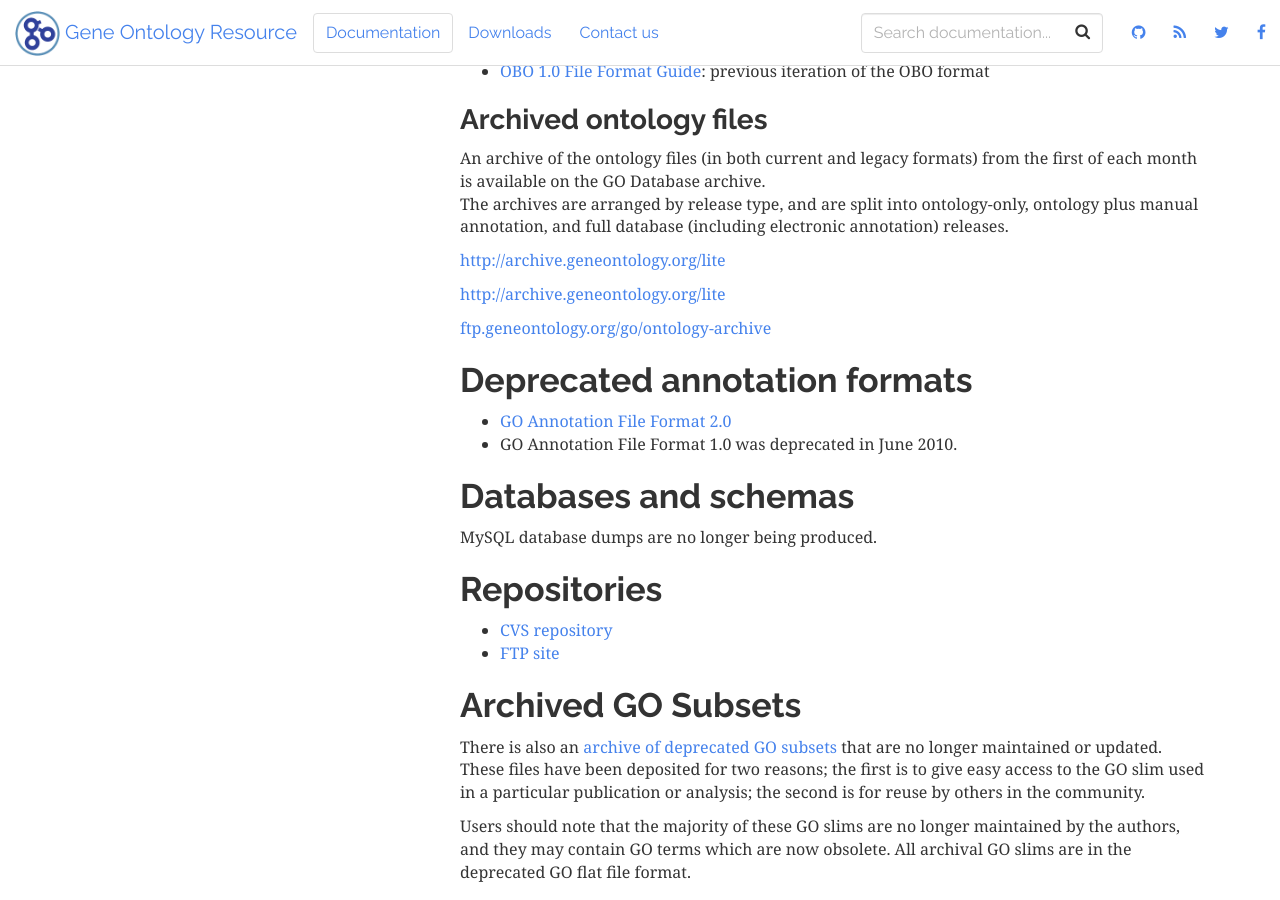
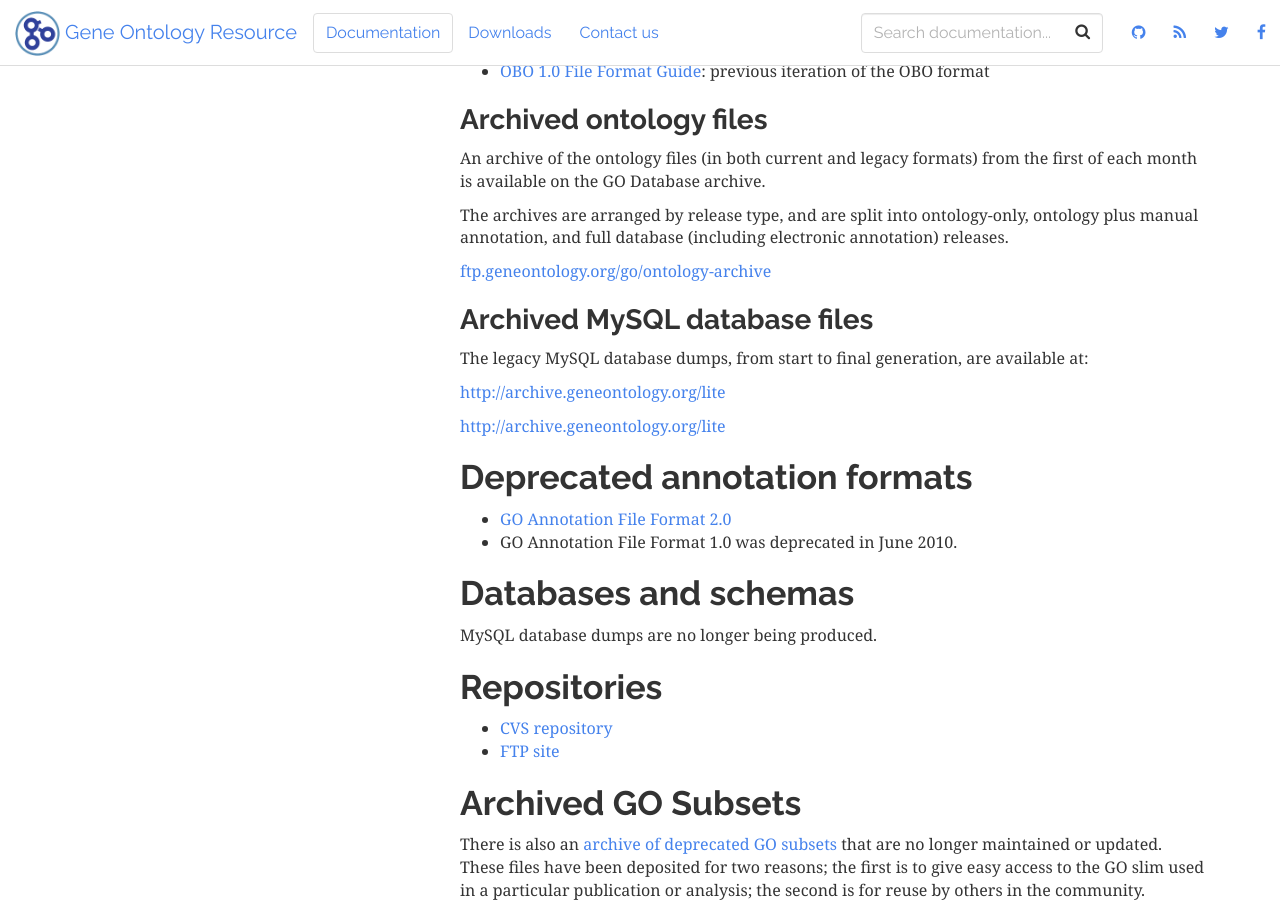
Before and after one commit to geneontology/geneontology.github.io, a Jekyll site: the page built from _docs/deprecated-products-and-formats.md, in a window 1280 px wide and 900 px high, scrolled down 699 px. Built offline with Jekyll 4.4.1, drawn with Linux system fonts in a browser that asks for light colours; nearby versions of some CDN libraries.

Commit message:
Update deprecated-products-and-formats.md

```diff
--- a/_docs/deprecated-products-and-formats.md
+++ b/_docs/deprecated-products-and-formats.md
@@ -25,13 +25,19 @@ The GO is also available in other formats. These other formats are not recommend
 ### Archived ontology files
 
 An archive of the ontology files (in both current and legacy formats) from the first of each month is available on the GO Database archive.
+
 The archives are arranged by release type, and are split into ontology-only, ontology plus manual annotation, and full database (including electronic annotation) releases.
+
+<a href="ftp://ftp.geneontology.org/go/ontology-archive/">ftp.geneontology.org/go/ontology-archive</a>
+
+### Archived MySQL database files
+
+The legacy MySQL database dumps, from start to final generation, are available at:
 
 <a href="http://archive.geneontology.org/lite/">http://archive.geneontology.org/lite</a>
 
 <a href="http://archive.geneontology.org/full/">http://archive.geneontology.org/lite</a>
 
-<a href="ftp://ftp.geneontology.org/go/ontology-archive/">ftp.geneontology.org/go/ontology-archive</a>
 
 ## Deprecated annotation formats
 
```
